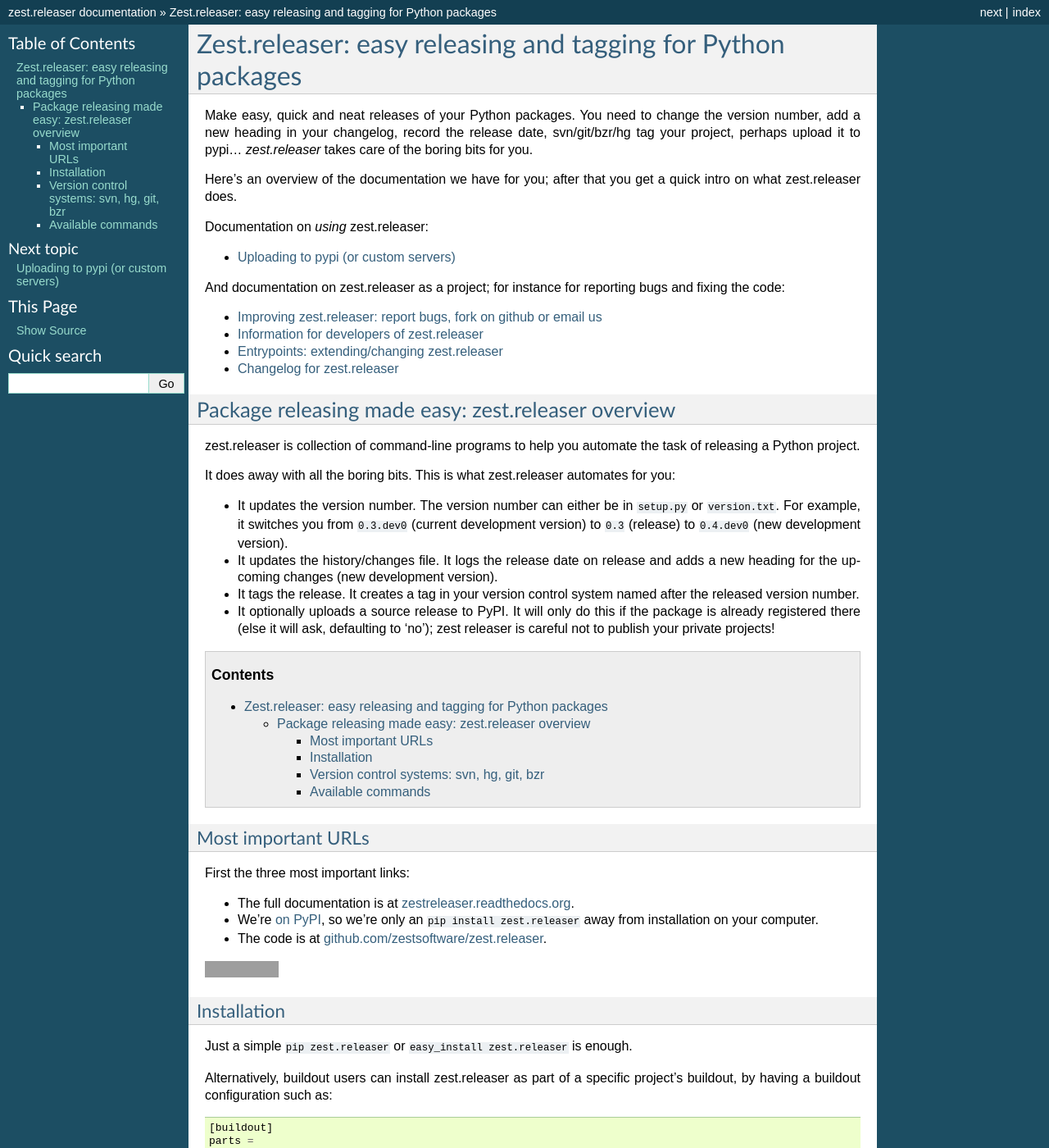
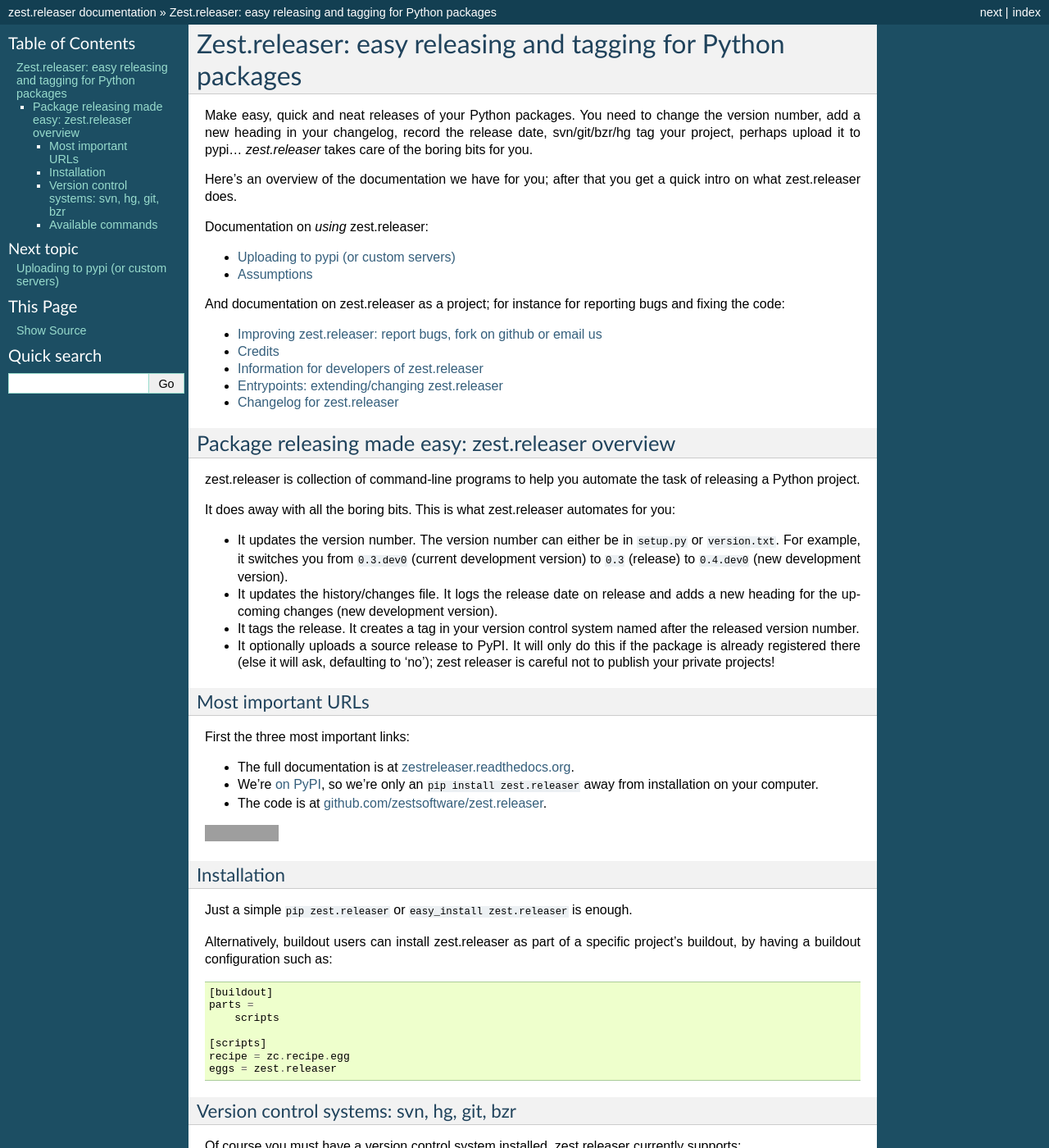
Before and after one commit to zestsoftware/zest.releaser, a Sphinx documentation site: the page built from doc/source/index.rst, in a window 1280 px wide and 1400 px high. Shown: the whole window at 82% size. Built offline with Sphinx 7.4.7, drawn with Linux system fonts in a browser that asks for light colours; grey boxes are pictures that could not be loaded.

Commit message:
Header fixes

```diff
--- a/README.rst
+++ b/README.rst
@@ -22,7 +22,6 @@
   package is already registered there (else it will ask, defaulting to 'no');
   zest releaser is careful not to publish your private projects!
 
-.. contents::
 
 Most important URLs
 -------------------
--- a/doc/source/assumptions.rst
+++ b/doc/source/assumptions.rst
@@ -1,5 +1,5 @@
 Assumptions
-###########
+===========
 
 Zest.releaser originated at `Zest software <http://zestsoftware.nl>`_ so there
 are some assumptions build-in that might or might not fit you.  Lots of people
--- a/doc/source/index.rst
+++ b/doc/source/index.rst
@@ -15,6 +15,7 @@
    :maxdepth: 1
 
    uploading
+   assumptions
 
 And documentation on zest.releaser as a project; for instance for reporting
 bugs and fixing the code:
--- a/doc/source/project.rst
+++ b/doc/source/project.rst
@@ -1,5 +1,5 @@
 Improving zest.releaser: report bugs, fork on github or email us
-################################################################
+================================================================
 
 Did you find a bug? Do you have an improvement? Do you have questions? We run
 zest.releaser as a proper open source project on github at
```
